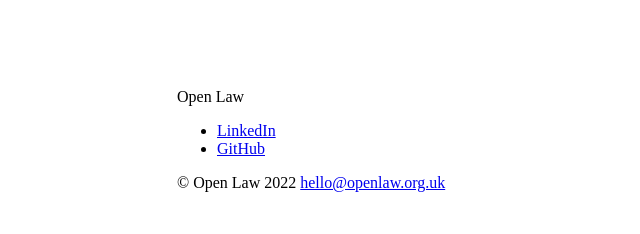
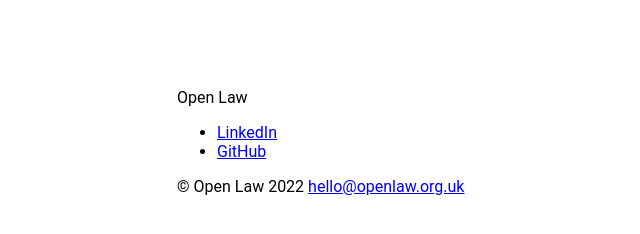
Before and after one commit to openlawuk/openlawuk.github.io, a plain HTML site: page index.html in a window 1280 px wide. Shown: the whole page, without its empty margins (163-803 px from the left). Drawn offline with Linux system fonts and the light colour scheme.

Commit message:
Update index.html

```diff
--- a/index.html
+++ b/index.html
@@ -5,6 +5,11 @@
     <meta name="viewport" content="width=device-width,initial-scale=1" />
     <meta name="theme-color" content="#000000" />
     <title>Open Law</title>
+    <style>
+      html {
+        font-family: "Roboto", Helvetica, Arial, sans-serif;
+      }
+    </style>
   </head>
   <body>
     <div>
```
